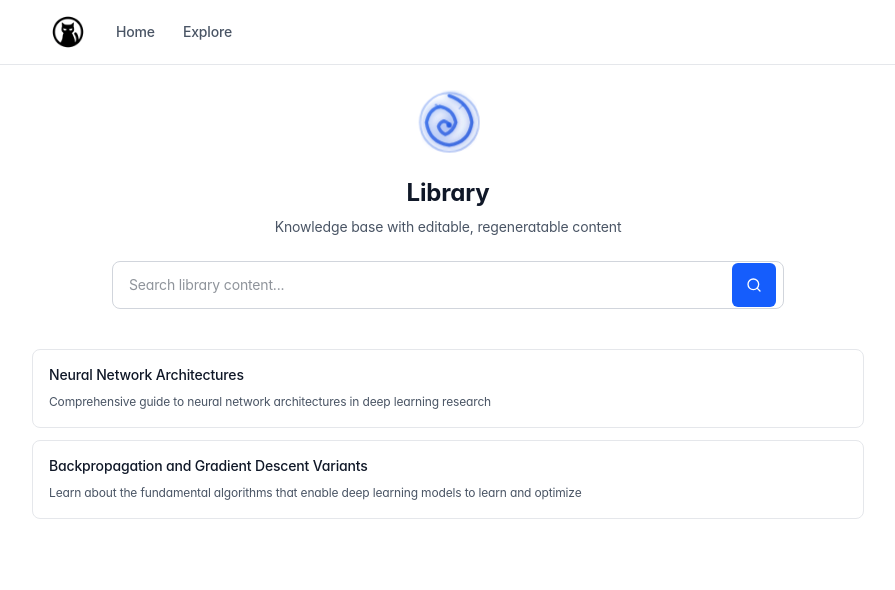
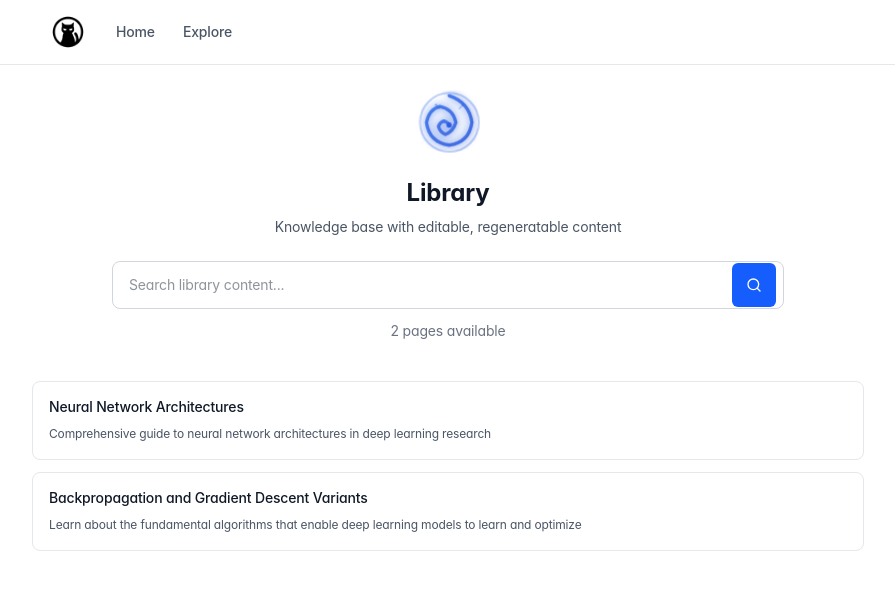
Before and after one commit to s-chudmunge/menttor, a Next.js app in the folder frontend/: page /library in a window 1280 px wide. Shown: the top 590 px of the page, without its empty margins (192-1087 px from the left). Built offline with nearby package versions, Linux system fonts and the light colour scheme; no server answers.

Commit message:
Add page count display to library search interface Shows total available pages and filtered results count near search bar to improve user experience and content discoverability.

```diff
--- a/frontend/src/app/library/page.tsx
+++ b/frontend/src/app/library/page.tsx
@@ -327,6 +327,19 @@ export default function LibraryPage() {
                 <Search className="w-4 h-4" />
               </button>
             </div>
+
+            {/* Page Count Display */}
+            {!loading && !isInitialLoad && (
+              <div className="text-center mt-3">
+                <p className="text-sm text-gray-500">
+                  {searchQuery ? (
+                    <>Showing {filteredItems.length} of {libraryItems.length} pages</>
+                  ) : (
+                    <>{libraryItems.length} pages available</>
+                  )}
+                </p>
+              </div>
+            )}
           </div>
         </div>
 
```
